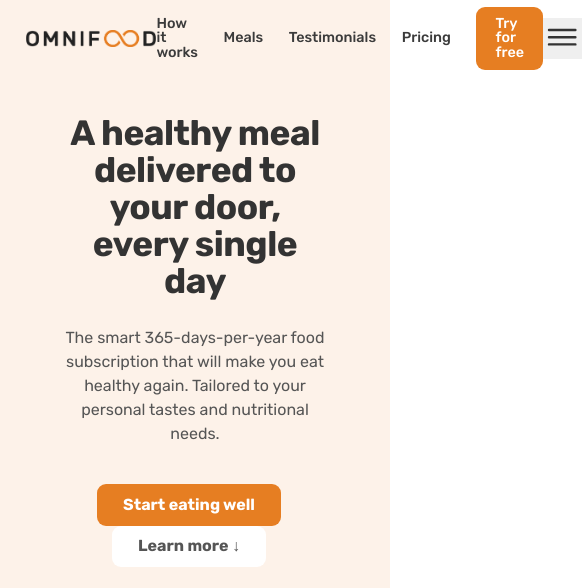
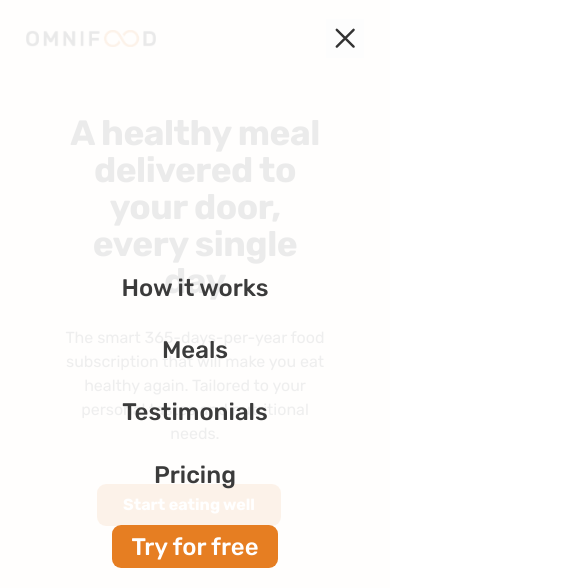
Before and after one commit to Xtianxtian-mango/lodspracticecoding, a plain HTML site: page 07-Omnifood-Desktop/content/project.html in a window 390 px wide. Shown: the top 588 px of the page, 585 px wide, since content can reach past the window. Drawn offline with nearby package versions, Linux system fonts and the light colour scheme.

Commit message:
Add files via upload

```diff
--- a/07-Omnifood-Desktop/content/project.css
+++ b/07-Omnifood-Desktop/content/project.css
@@ -77,12 +77,18 @@ html {
   /* 10px(what we want)/16px(default font -size)=0.625 = 62.5% */
   /* percentage of user's browser font-size setting */
   font-size: 62.5%;
+
+  /* para ni sa navigation tungod sa  transform: translateX(100%); */
+  overflow-x: hidden;
 }
 body {
   font-family: "Rubik", sans-serif;
   line-height: 1;
   font-weight: 1;
   color: #555;
+
+  /* para ni sa navigation tungod sa  transform: translateX(100%); */
+  overflow-x: hidden;
 }
 
 /* header */
@@ -96,6 +102,9 @@ body {
   /* became header to be sticky later  */
   height: 9.6rem;
   padding: 0 4.8rem;
+
+  /* for mobile navigation animation effects */
+  position: relative;
 }
 
 .logo {
--- a/07-Omnifood-Desktop/content/project.html
+++ b/07-Omnifood-Desktop/content/project.html
@@ -34,7 +34,7 @@
   </head>
   <body>
     <!-- header and navigation bar -->
-    <header class="header">
+    <header class="header nav-open">
       <img src="img/omnifood-logo.png" class="logo" alt="omnifood-logo" />
 
       <nav class="main-nav">
--- a/07-Omnifood-Desktop/content/queries.css
+++ b/07-Omnifood-Desktop/content/queries.css
@@ -116,9 +116,72 @@ default font-size sa hmtl = 84em */
   }
 }
 
-/* Breakpoint of 769px and mobile navigation icon is now enable at this point*/
+/* Breakpoint of 768px and mobile navigation icon is now enable at this point*/
 @media (max-width: 48em) {
+  /* mobile navigation */
   .btn-mobile-nav {
     display: block;
   }
+  .main-nav {
+    background-color: rgba(255, 255, 255, 0.9);
+    position: absolute;
+    top: 0;
+    left: 0;
+    width: 100%;
+    height: 100vh;
+
+    /* for center position */
+    display: flex;
+    align-items: center;
+    justify-content: center;
+
+    /* for animation */
+    transition: all 0.5s ease-in;
+
+    /* para inig click nimo sa menu-icon mo pop-up tong navigation but in
+            X-axis direction*/
+    transform: translateX(100%);
+
+    /* proper hide the navigation properly */
+    /* 1st step: Hide it visually */
+    opacity: 0;
+
+    /* 2nd: make it unaccessible to mouse and keyboard */
+    pointer-events: none;
+
+    /* 3rd: hide it from screen readers */
+    visibility: hidden;
+  }
+
+  /* for vertiacal align of navigation */
+  .main-nav-list {
+    flex-direction: column;
+    gap: 4.8rem;
+  }
+  /* font-size of navigation */
+  .main-nav-link:link,
+  .main-nav-link:visited {
+    font-size: 3rem;
+  }
+
+  /* mechanism for show and hide the navigation */
+  /* mechanism sad ni para makita nimo ang icon, kay naa si .nav-open*/
+  .nav-open .main-nav {
+    opacity: 1;
+    pointer-events: auto;
+    visibility: visible;
+
+    /* kung mo appear na ang mga navigation mo steady siya dili mo lihok   */
+    transform: translateX(0);
+  }
+
+  /* for close icon to be appear when click the menu icon */
+  .nav-open .icon-mobile-nav[name="close-outline"] {
+    display: block;
+  }
+
+  /* for menu icon to be disappear, when close icon is appear */
+  .nav-open .icon-mobile-nav[name="menu-outline"] {
+    display: none;
+  }
 }
```
